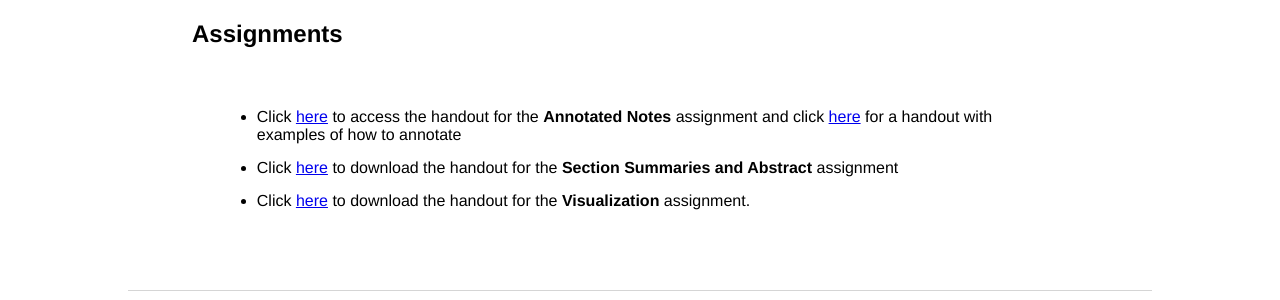
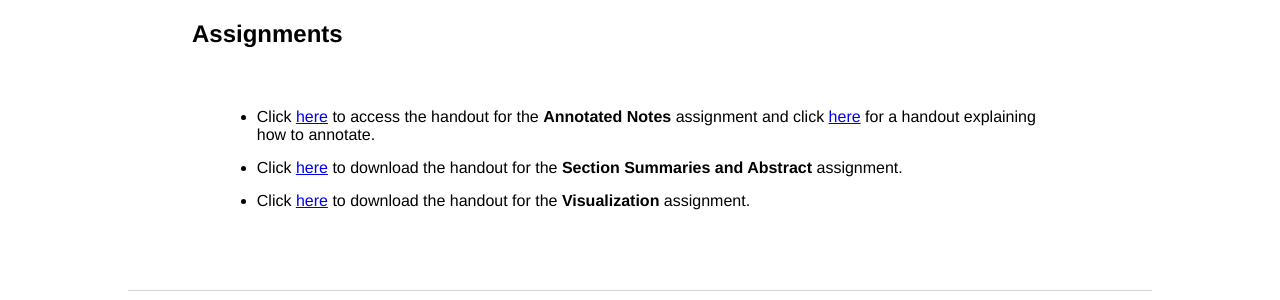
Before and after one commit to kevinjpatton/kevinjpatton.github.io, a Jekyll site: the page built from teaching/phil_3230/assignments/index.html, in a window 1280 px wide. Shown: the part 408-708 px from the top of the page. Built offline with Jekyll 4.4.1, drawn with Linux system fonts in a browser that asks for light colours; Markdown is read by kramdown in place of the engine named in the settings.

Commit message:
Update index.html

```diff
--- a/teaching/phil_3230/assignments/index.html
+++ b/teaching/phil_3230/assignments/index.html
@@ -4,7 +4,7 @@
 ---
 <h2>Assignments</h2>
 <ul class="standard-list">
-<li>Click <a href="/teaching/commonresources/Handout - Weekly Annotations.pdf" target="_blank">here</a> to access the handout for the <b>Annotated Notes</b> assignment and click <a href="/pedagogy/handouts/Handout - Annotated Notes.pdf" target="_blank">here</a> for a handout with examples of how to annotate</li>
-<li>Click <a href="/teaching/commonresources/Handout - Section Summaries and Abstract Assignment.pdf" target="_blank">here</a> to download the handout for the <b>Section Summaries and Abstract</b> assignment</li>
+<li>Click <a href="/teaching/commonresources/Handout - Weekly Annotations.pdf" target="_blank">here</a> to access the handout for the <b>Annotated Notes</b> assignment and click <a href="/pedagogy/handouts/Handout - Annotated Notes.pdf" target="_blank">here</a> for a handout explaining how to annotate.</li>
+<li>Click <a href="/teaching/commonresources/Handout - Section Summaries and Abstract Assignment.pdf" target="_blank">here</a> to download the handout for the <b>Section Summaries and Abstract</b> assignment.</li>
 <li>Click <a href="/teaching/commonresources/Handout - Visualization Assignment.pdf" target="_blank">here</a> to download the handout for the <b>Visualization</b> assignment.</li>
 </ul>
```
